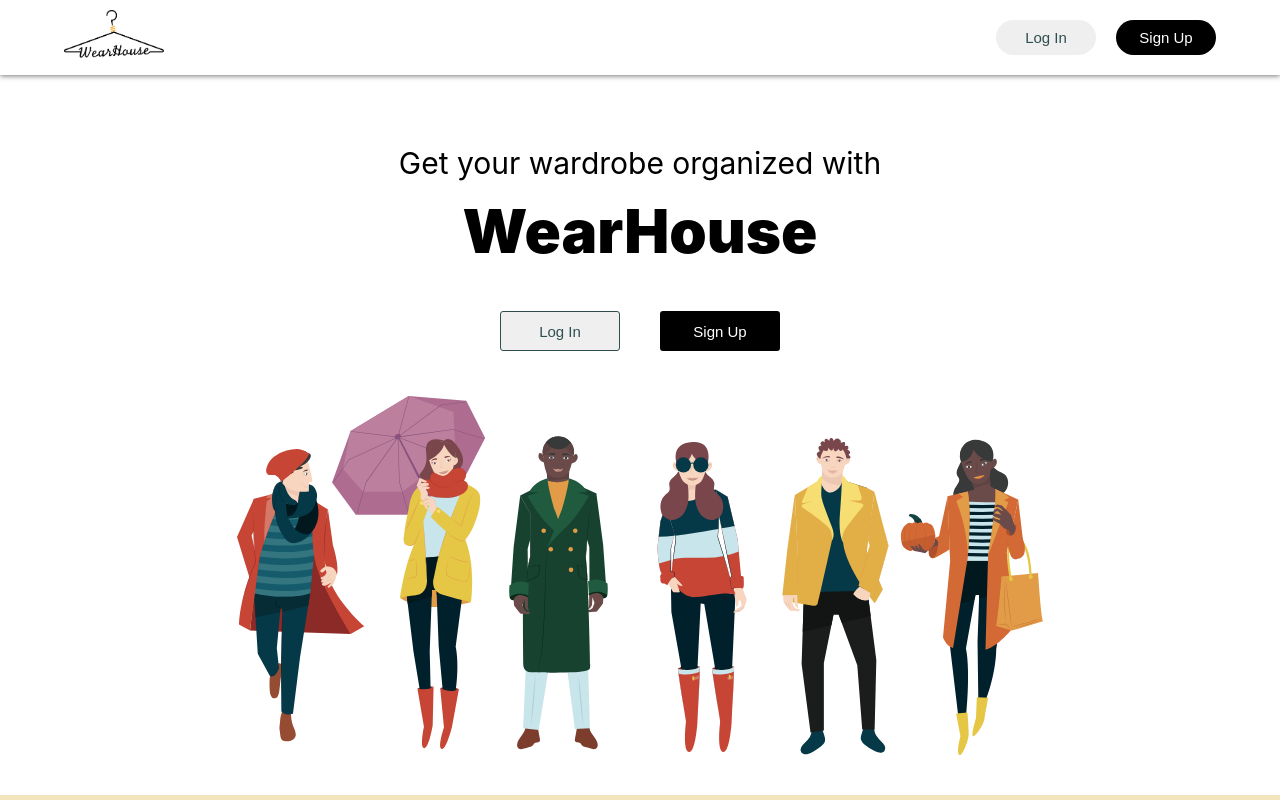
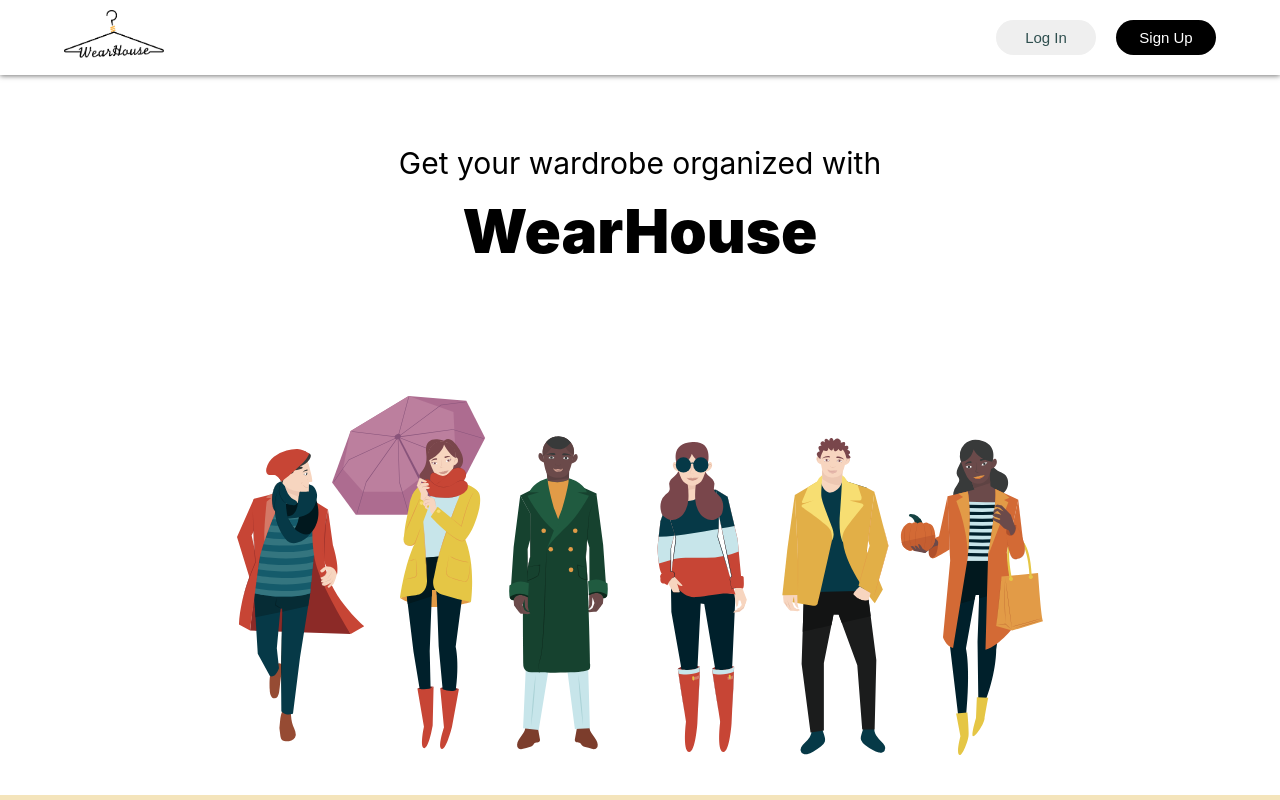
Before and after one commit to swsnu/swpp2019-team5, a React (Create React App) app in the folder front-end/wearhouse/: page /main in a window 1280 px wide. Shown: the top 800 px of the page. Built offline with nearby package versions, Linux system fonts and the light colour scheme; no server answers.

Commit message:
:fire: Removed duplicate login/signup from main page

```diff
--- a/front-end/wearhouse/src/Containers/LandingPage/LandingPage.js
+++ b/front-end/wearhouse/src/Containers/LandingPage/LandingPage.js
@@ -24,20 +24,6 @@
                 <div className="intro-content">
                     <div id="intro-text">
                         Get your wardrobe organized with <span>WearHouse</span>
-                    </div>
-                    <div id="button-container">
-                        <button
-                            id="login-button"
-                            onClick={() => this.onLogin()}
-                        >
-                            Log In
-                        </button>
-                        <button
-                            id="signup-button"
-                            onClick={() => this.onClickSignUp()}
-                        >
-                            Sign Up
-                        </button>
                     </div>
                     <img
                         id="intro-image"
--- a/front-end/wearhouse/src/Containers/LandingPage/LandingPage.scss
+++ b/front-end/wearhouse/src/Containers/LandingPage/LandingPage.scss
@@ -1,7 +1,7 @@
 #Main {
     .intro-content {
         display: grid;
-        grid-template-rows: 30% 10% 60%;
+        grid-template-rows: 40% 60%;
 
         height: 90vh;
         padding: 0 5%;
@@ -15,27 +15,6 @@
                 font-size: 60px;
                 font-weight: 900;
                 line-height: 100px;
-            }
-        }
-
-        #button-container {
-            margin: 20px auto;
-            button {
-                border: none;
-                width: 120px;
-                height: 40px;
-                border-radius: 3px;
-                font-size: 15px;
-                margin: 0 20px;
-                cursor: pointer;
-                &#signup-button {
-                    color: white;
-                    background-color: black;
-                }
-                &#login-button {
-                    color: darkslategray;
-                    border: 1px darkslategray solid;
-                }
             }
         }
 
```
